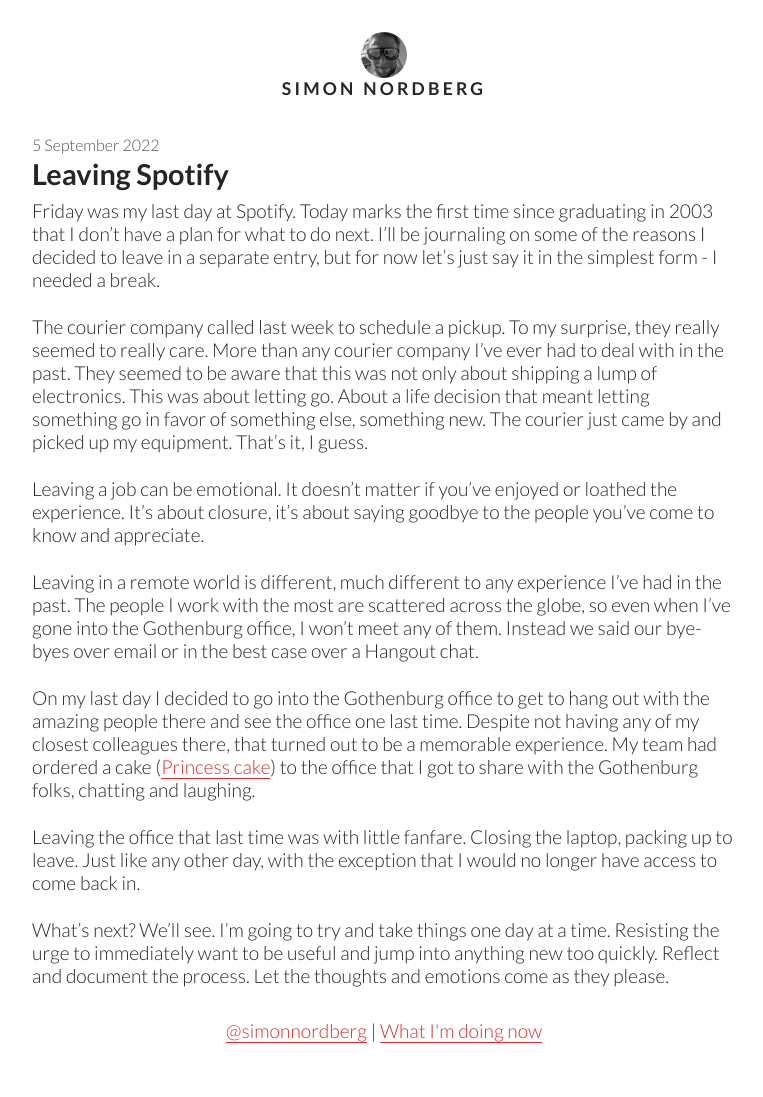
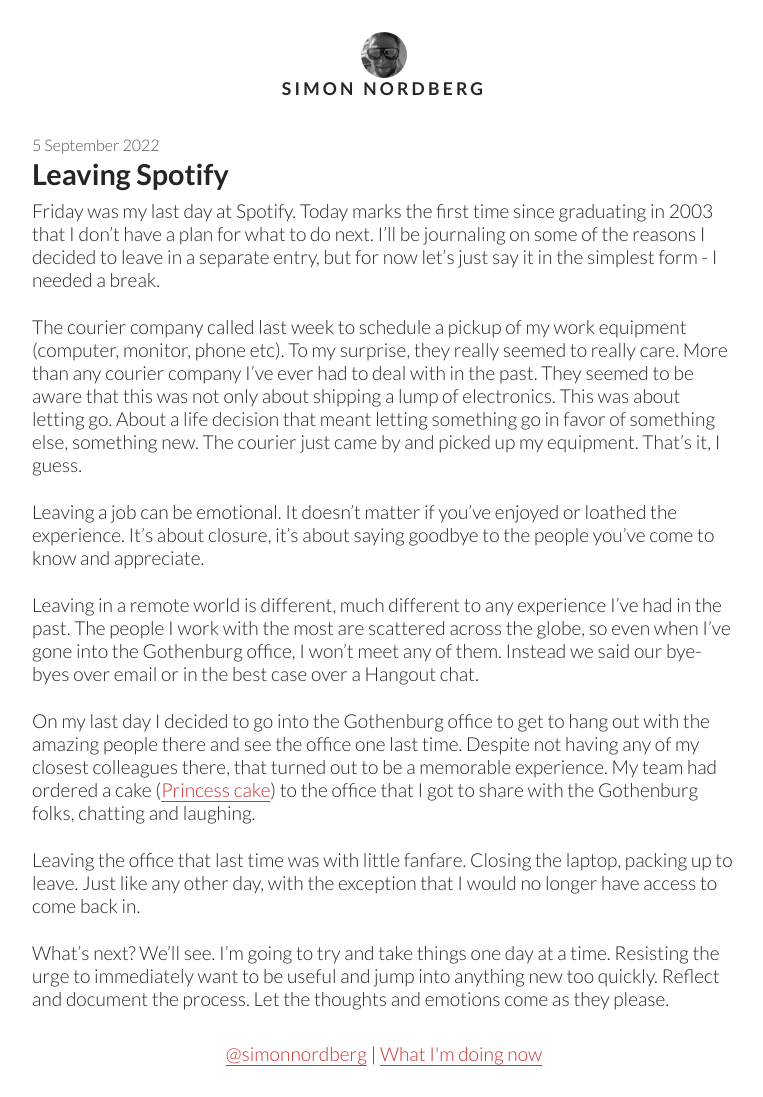
Before and after one commit to simonnordberg/simonnordberg.github.io, a Jekyll site: the page built from _posts/2022-09-05-leaving-spotify.md, in a window 1280 px wide. Shown: the whole page, without its empty margins (256-1019 px from the left). Built offline with Jekyll 4.4.1, drawn with Linux system fonts in a browser that asks for light colours; our own code applies the rules of GitHub Pages for plain Markdown files; before the commit the page ends 1074 px from its top, so only the background shows below that.

Commit message:
Fixed sentence

```diff
--- a/_posts/2022-09-05-leaving-spotify.md
+++ b/_posts/2022-09-05-leaving-spotify.md
@@ -4,7 +4,7 @@ permalink: /leaving-spotify/
 ---
 Friday was my last day at Spotify. Today marks the first time since graduating in 2003 that I don’t have a plan for what to do next. I’ll be journaling on some of the reasons I decided to leave in a separate entry, but for now let’s just say it in the simplest form - I needed a break.
 
-The courier company called last week to schedule a pickup. To my surprise, they really seemed to really care. More than any courier company I’ve ever had to deal with in the past. They seemed to be aware that this was not only about shipping a lump of electronics. This was about letting go. About a life decision that meant letting something go in favor of something else, something new. The courier just came by and picked up my equipment. That’s it, I guess.
+The courier company called last week to schedule a pickup of my work equipment (computer, monitor, phone etc). To my surprise, they really seemed to really care. More than any courier company I’ve ever had to deal with in the past. They seemed to be aware that this was not only about shipping a lump of electronics. This was about letting go. About a life decision that meant letting something go in favor of something else, something new. The courier just came by and picked up my equipment. That’s it, I guess.
 
 Leaving a job can be emotional. It doesn’t matter if you’ve enjoyed or loathed the experience. It’s about closure, it’s about saying goodbye to the people you’ve come to know and appreciate.
 
```
